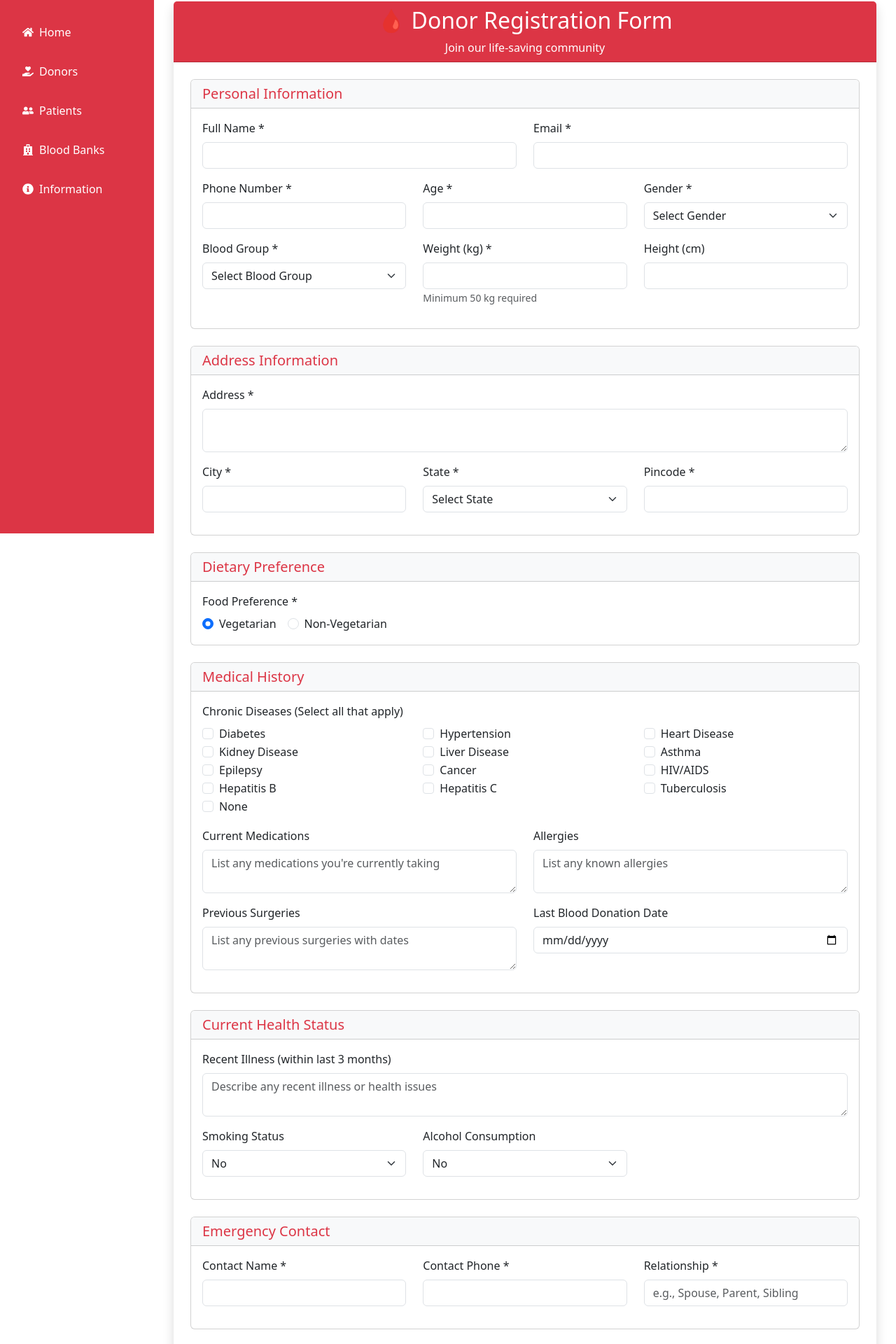
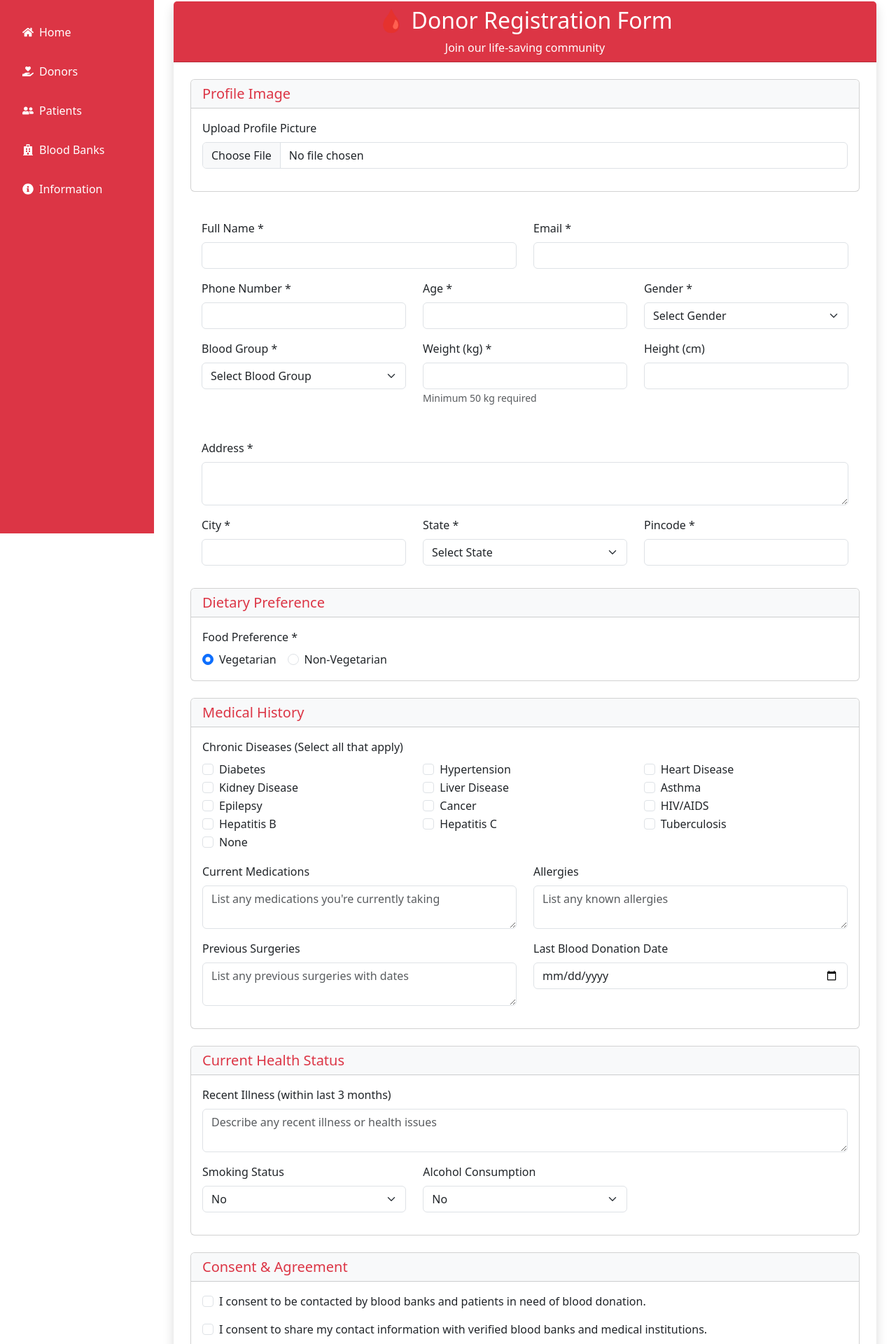
Before and after one commit to ayushchoyal/RaktMirta-frontend, a React (Vite) app: page /donor-registration in a window 1280 px wide. Shown: the part 118-2038 px from the top of the page at 70% size. Built offline with nearby package versions, Linux system fonts and the light colour scheme; sample sign-in values are in the browser's storage.

Commit message:
add image option in donor registration

```diff
--- a/src/component/DonorRegistration.jsx
+++ b/src/component/DonorRegistration.jsx
@@ -27,7 +27,7 @@ const DonorRegistration = () => {
     height: "",
 
     // Dietary Preference
-    food: "vegetarian", // vegetarian or non-vegetarian
+    food: "vegetarian",
 
     // Medical History
     chronicDiseases: [],
@@ -38,7 +38,7 @@ const DonorRegistration = () => {
 
     // Health Status
     recentIllness: "",
-    pregnancyStatus: "no", // for female donors
+    pregnancyStatus: "no",
     smokingStatus: "no",
     alcoholConsumption: "no",
 
@@ -47,9 +47,12 @@ const DonorRegistration = () => {
     emergencyContactPhone: "",
     emergencyContactRelation: "",
 
+    // Profile Image
+    profileImage: null, // ✅ added
+
     // Consent
     consentToContact: false,
-    consentToShare: false
+    consentToShare: false,
   });
 
   const bloodGroups = ["A+", "A-", "B+", "B-", "AB+", "AB-", "O+", "O-"];
@@ -60,7 +63,6 @@ const DonorRegistration = () => {
     "Nagaland", "Odisha", "Punjab", "Rajasthan", "Sikkim", "Tamil Nadu",
     "Telangana", "Tripura", "Uttar Pradesh", "Uttarakhand", "West Bengal"
   ];
-
   const chronicDiseaseOptions = [
     "Diabetes", "Hypertension", "Heart Disease", "Kidney Disease",
     "Liver Disease", "Asthma", "Epilepsy", "Cancer", "HIV/AIDS",
@@ -68,40 +70,42 @@ const DonorRegistration = () => {
   ];
 
   const handleChange = (e) => {
-    const { name, value, type, checked } = e.target;
+    const { name, value, type, checked, files } = e.target;
 
-    if (type === "checkbox") {
+    if (type === "file") {
+      setFormData((prev) => ({
+        ...prev,
+        [name]: files[0],
+      }));
+    } else if (type === "checkbox") {
       if (name === "chronicDiseases") {
-        setFormData(prev => ({
+        setFormData((prev) => ({
           ...prev,
           chronicDiseases: checked
             ? [...prev.chronicDiseases, value]
-            : prev.chronicDiseases.filter(disease => disease !== value)
+            : prev.chronicDiseases.filter((disease) => disease !== value),
         }));
       } else {
-        setFormData(prev => ({ ...prev, [name]: checked }));
+        setFormData((prev) => ({ ...prev, [name]: checked }));
       }
     } else {
-      setFormData(prev => ({ ...prev, [name]: value }));
+      setFormData((prev) => ({ ...prev, [name]: value }));
     }
   };
 
   const handleSubmit = async (e) => {
     e.preventDefault();
 
-    // Basic validation
     if (!formData.consentToContact || !formData.consentToShare) {
       setMessage("Please provide consent to proceed with registration.");
       setMessageType("danger");
       return;
     }
-
     if (formData.age < 18 || formData.age > 65) {
       setMessage("Donor age must be between 18 and 65 years.");
       setMessageType("danger");
       return;
     }
-
     if (formData.weight < 50) {
       setMessage("Minimum weight requirement is 50 kg for blood donation.");
       setMessageType("danger");
@@ -115,13 +119,22 @@ const DonorRegistration = () => {
         return;
       }
 
+      // ✅ use FormData for file upload
+      const formDataToSend = new FormData();
+      Object.keys(formData).forEach((key) => {
+        if (Array.isArray(formData[key])) {
+          formData[key].forEach((item) =>
+            formDataToSend.append(key, item)
+          );
+        } else if (formData[key] !== null) {
+          formDataToSend.append(key, formData[key]);
+        }
+      });
+
       const response = await fetch("http://localhost:8080/user/donor/register", {
         method: "POST",
-        headers: {
-          "Content-Type": "application/json",
-          "Authorization": `Bearer ${token}`
-        },
-        body: JSON.stringify(formData)
+        headers: { Authorization: `Bearer ${token}` },
+        body: formDataToSend,
       });
 
       const data = await response.json();
@@ -156,11 +169,39 @@ const DonorRegistration = () => {
           )}
 
           <Form onSubmit={handleSubmit}>
-            {/* Personal Details Section */}
+
+            {/* Profile Image Upload */}
             <Card className="mb-4">
               <Card.Header className="bg-light">
-                <h5 className="mb-0 text-danger">Personal Information</h5>
+                <h5 className="mb-0 text-danger">Profile Image</h5>
               </Card.Header>
+              <Card.Body>
+                <Form.Group className="mb-3">
+                  <Form.Label>Upload Profile Picture</Form.Label>
+                  <Form.Control
+                    type="file"
+                    name="profileImage"
+                    accept="image/*"
+                    onChange={handleChange}
+                  />
+                  {formData.profileImage && (
+                    <div className="mt-3">
+                      <img
+                        src={URL.createObjectURL(formData.profileImage)}
+                        alt="Preview"
+                        style={{
+                          width: "100px",
+                          height: "100px",
+                          borderRadius: "50%",
+                          objectFit: "cover",
+                          border: "2px solid #dc3545",
+                        }}
+                      />
+                    </div>
+                  )}
+                </Form.Group>
+              </Card.Body>
+            </Card>
             <Card.Body>
               <Row>
                 <Col md={6}>
@@ -188,7 +229,6 @@ const DonorRegistration = () => {
                   </Form.Group>
                 </Col>
               </Row>
-
               <Row>
                 <Col md={4}>
                   <Form.Group className="mb-3">
@@ -233,7 +273,6 @@ const DonorRegistration = () => {
                   </Form.Group>
                 </Col>
               </Row>
-
               <Row>
                 <Col md={4}>
                   <Form.Group className="mb-3">
@@ -245,8 +284,10 @@ const DonorRegistration = () => {
                       required
                     >
                       <option value="">Select Blood Group</option>
-                        {bloodGroups.map(group => (
-                          <option key={group} value={group}>{group}</option>
+                      {bloodGroups.map((group) => (
+                        <option key={group} value={group}>
+                          {group}
+                        </option>
                       ))}
                     </Form.Select>
                   </Form.Group>
@@ -262,7 +303,9 @@ const DonorRegistration = () => {
                       onChange={handleChange}
                       required
                     />
-                      <Form.Text className="text-muted">Minimum 50 kg required</Form.Text>
+                    <Form.Text className="text-muted">
+                      Minimum 50 kg required
+                    </Form.Text>
                   </Form.Group>
                 </Col>
                 <Col md={4}>
@@ -278,13 +321,8 @@ const DonorRegistration = () => {
                 </Col>
               </Row>
             </Card.Body>
-            </Card>
 
-            {/* Address Section */}
-            <Card className="mb-4">
-              <Card.Header className="bg-light">
-                <h5 className="mb-0 text-danger">Address Information</h5>
-              </Card.Header>
+
             <Card.Body>
                 <Form.Group className="mb-3">
                   <Form.Label>Address *</Form.Label>
@@ -341,7 +379,7 @@ const DonorRegistration = () => {
                   </Col>
                 </Row>
               </Card.Body>
-            </Card>
+
 
             {/* Dietary Preference */}
             <Card className="mb-4">
@@ -525,53 +563,6 @@ const DonorRegistration = () => {
               </Card.Body>
             </Card>
 
-            {/* Emergency Contact Section */}
-            <Card className="mb-4">
-              <Card.Header className="bg-light">
-                <h5 className="mb-0 text-danger">Emergency Contact</h5>
-              </Card.Header>
-              <Card.Body>
-                <Row>
-                  <Col md={4}>
-                    <Form.Group className="mb-3">
-                      <Form.Label>Contact Name *</Form.Label>
-                      <Form.Control
-                        type="text"
-                        name="emergencyContactName"
-                        value={formData.emergencyContactName}
-                        onChange={handleChange}
-                        required
-                      />
-                    </Form.Group>
-                  </Col>
-                  <Col md={4}>
-                    <Form.Group className="mb-3">
-                      <Form.Label>Contact Phone *</Form.Label>
-                      <Form.Control
-                        type="tel"
-                        name="emergencyContactPhone"
-                        value={formData.emergencyContactPhone}
-                        onChange={handleChange}
-                        required
-                      />
-                    </Form.Group>
-                  </Col>
-                  <Col md={4}>
-                    <Form.Group className="mb-3">
-                      <Form.Label>Relationship *</Form.Label>
-                      <Form.Control
-                        type="text"
-                        name="emergencyContactRelation"
-                        value={formData.emergencyContactRelation}
-                        onChange={handleChange}
-                        placeholder="e.g., Spouse, Parent, Sibling"
-                        required
-                      />
-                    </Form.Group>
-                  </Col>
-                </Row>
-              </Card.Body>
-            </Card>
 
             {/* Consent Section */}
             <Card className="mb-4">
```
Lines whose indentation alone changed are shown as unchanged.
